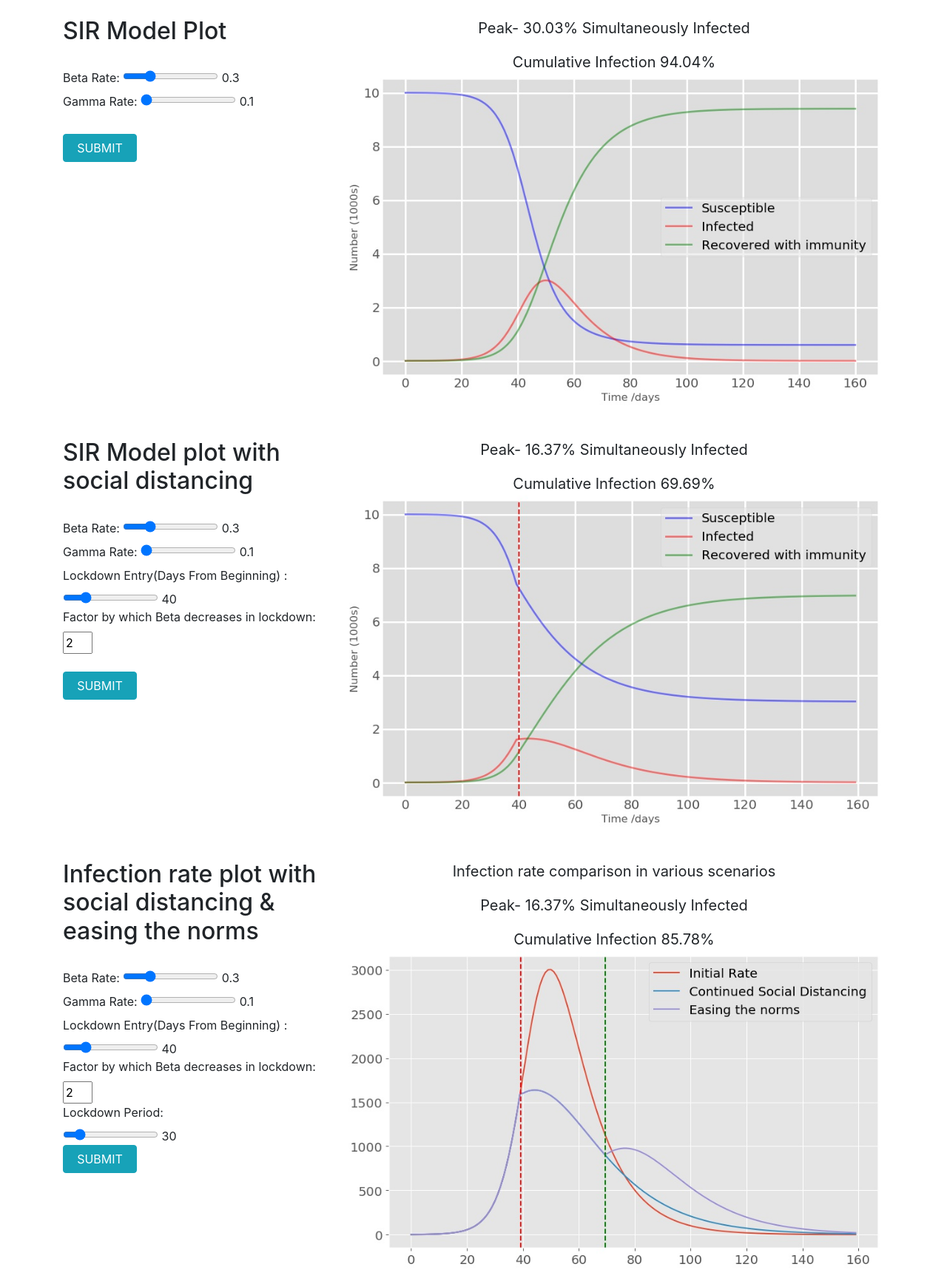
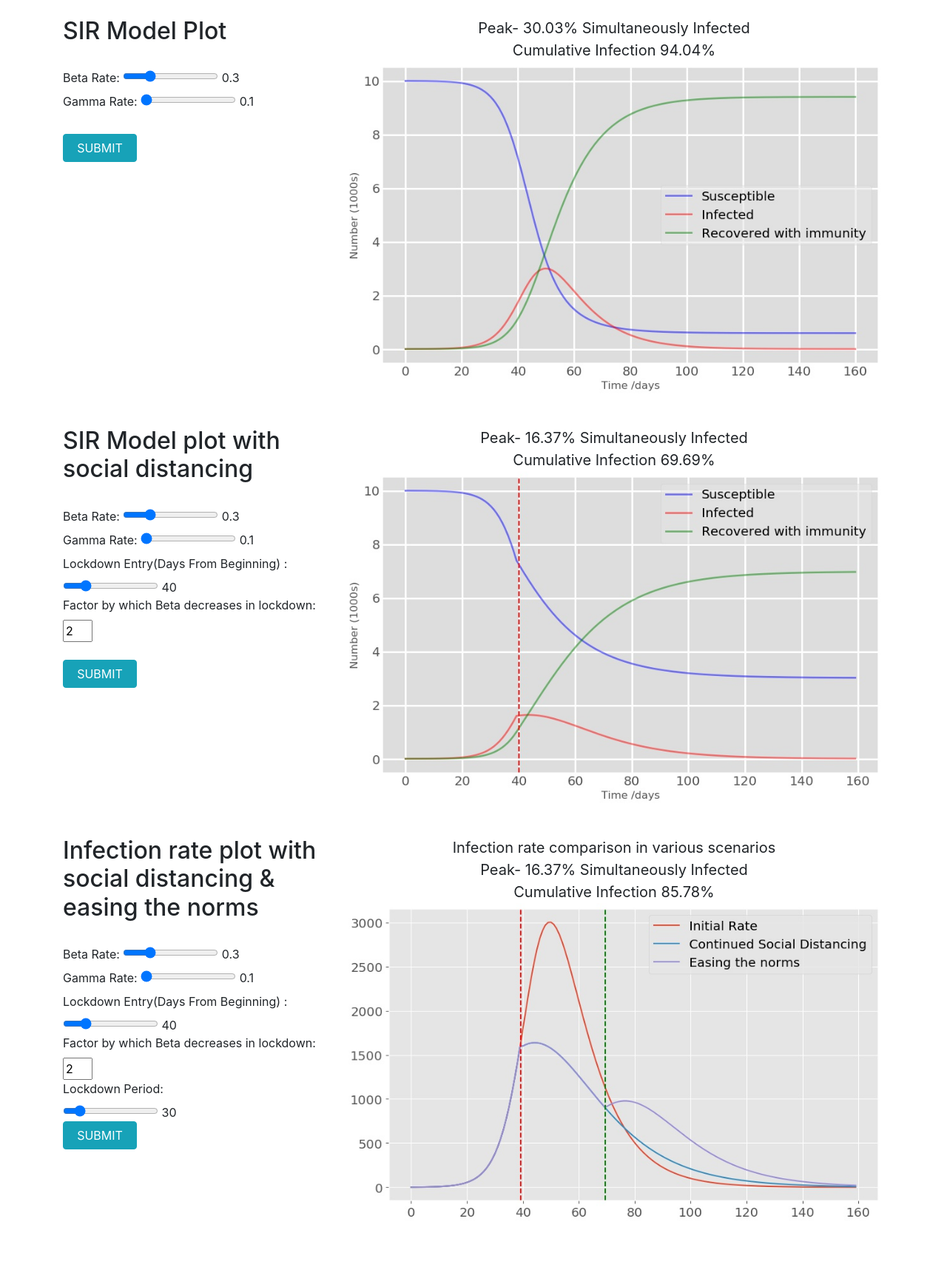
Before and after one commit to syedshahab698/SirModelDeployment, a Flask app: page / in a window 1280 px wide. Shown: the part 1207-2943 px from the top of the page at 74% size. After the commit the page ends 2852 px from the top, so only its background shows below. Run offline with Flask 2, Linux system fonts and the light colour scheme; some libraries are stand-ins or nearby versions.

Commit message:
Update base.html

```diff
--- a/templates/base.html
+++ b/templates/base.html
@@ -65,8 +65,8 @@
            </div>
         <div class="col-md-8 ">
            {% block plot1%}
-          <p style="text-align:center;font-size:20px;">Peak- 30.03% Simultaneously Infected
-            <p style="text-align:center; font-size:20px;"> Cumulative Infection 94.04%
+          <p style="text-align:center;font-size:20px;">Peak- 30.03% Simultaneously Infected <br>Cumulative Infection 94.04%
+
            <img id="p1" src="{{url_for('static', filename='img/one182408.jpg')}}"
      style="width:100%; height:auto; " class="rounded  img-fluid" alt="" />
           {%endblock%}
@@ -113,8 +113,8 @@
            </div>
         <div class="col-md-8 ">
            {% block plot2%}
-          <p style="text-align:center;font-size:20px;">Peak- 16.37% Simultaneously Infected
-            <p style="text-align:center; font-size:20px;"> Cumulative Infection 69.69%
+          <p style="text-align:center;font-size:20px;">Peak- 16.37% Simultaneously Infected <br>Cumulative Infection 69.69%
+
            <img id="p1" src="{{url_for('static', filename='img/two182408.jpg')}}"
      style="width:100%; height:auto; " class="rounded  img-fluid" alt="" />
           {%endblock%}
@@ -168,9 +168,8 @@
            </div>
         <div class="col-md-8 ">
            {% block plot3%}
-          <p style="text-align:center;font-size:20px;">Infection rate comparison in various scenarios
-           <p style="text-align:center;font-size:20px;">Peak- 16.37% Simultaneously Infected
-            <p style="text-align:center; font-size:20px;"> Cumulative Infection 85.78%
+          <p style="text-align:center;font-size:20px;">Infection rate comparison in various scenarios<br>Peak- 16.37% Simultaneously Infected<br>Cumulative Infection 85.78%
+
             <img id="p1" src="{{url_for('static', filename='img/three182408.jpg')}}"
      style="width:100%; height:auto; " class="rounded  img-fluid" alt="" />
           {%endblock%}
```
